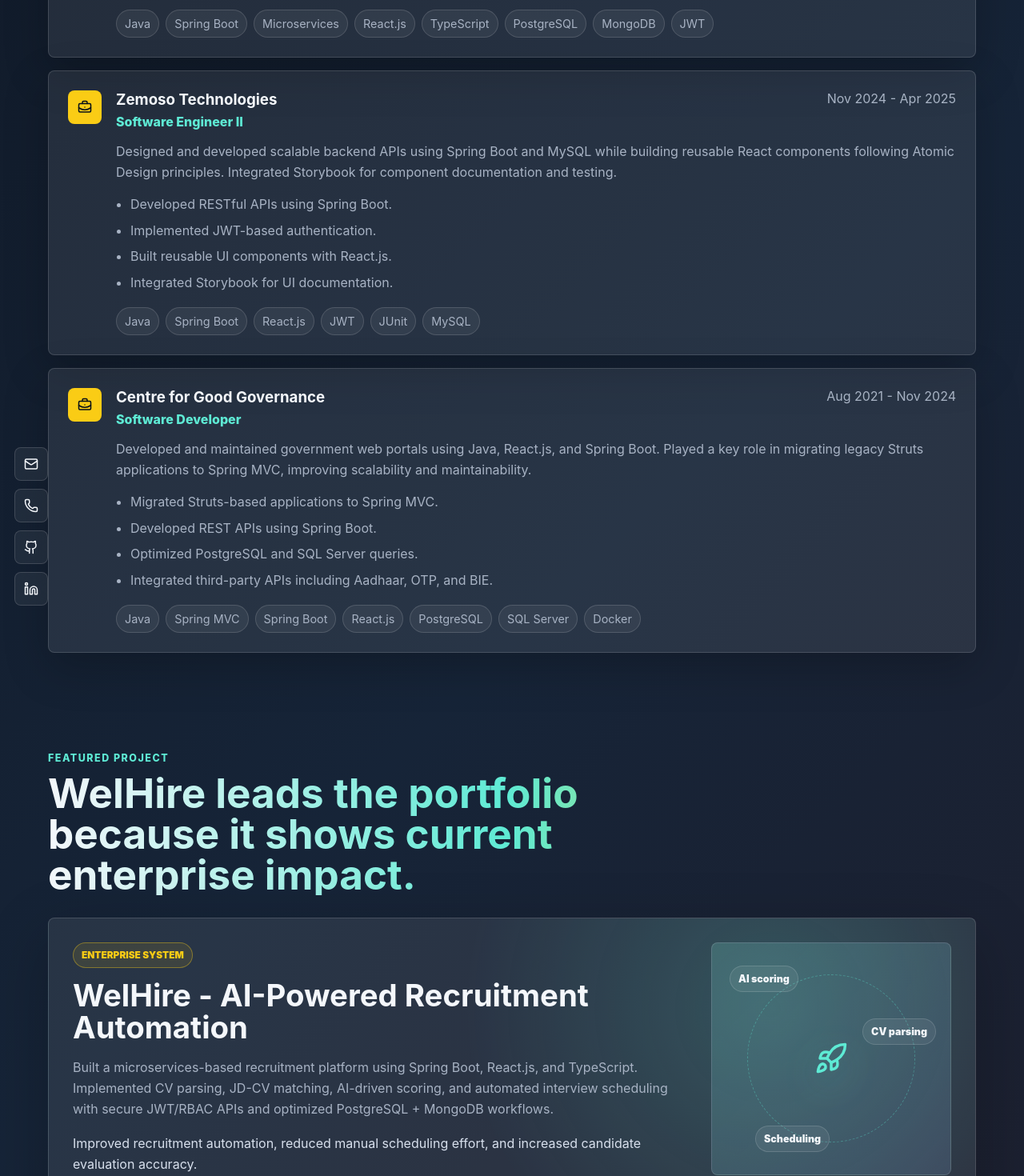
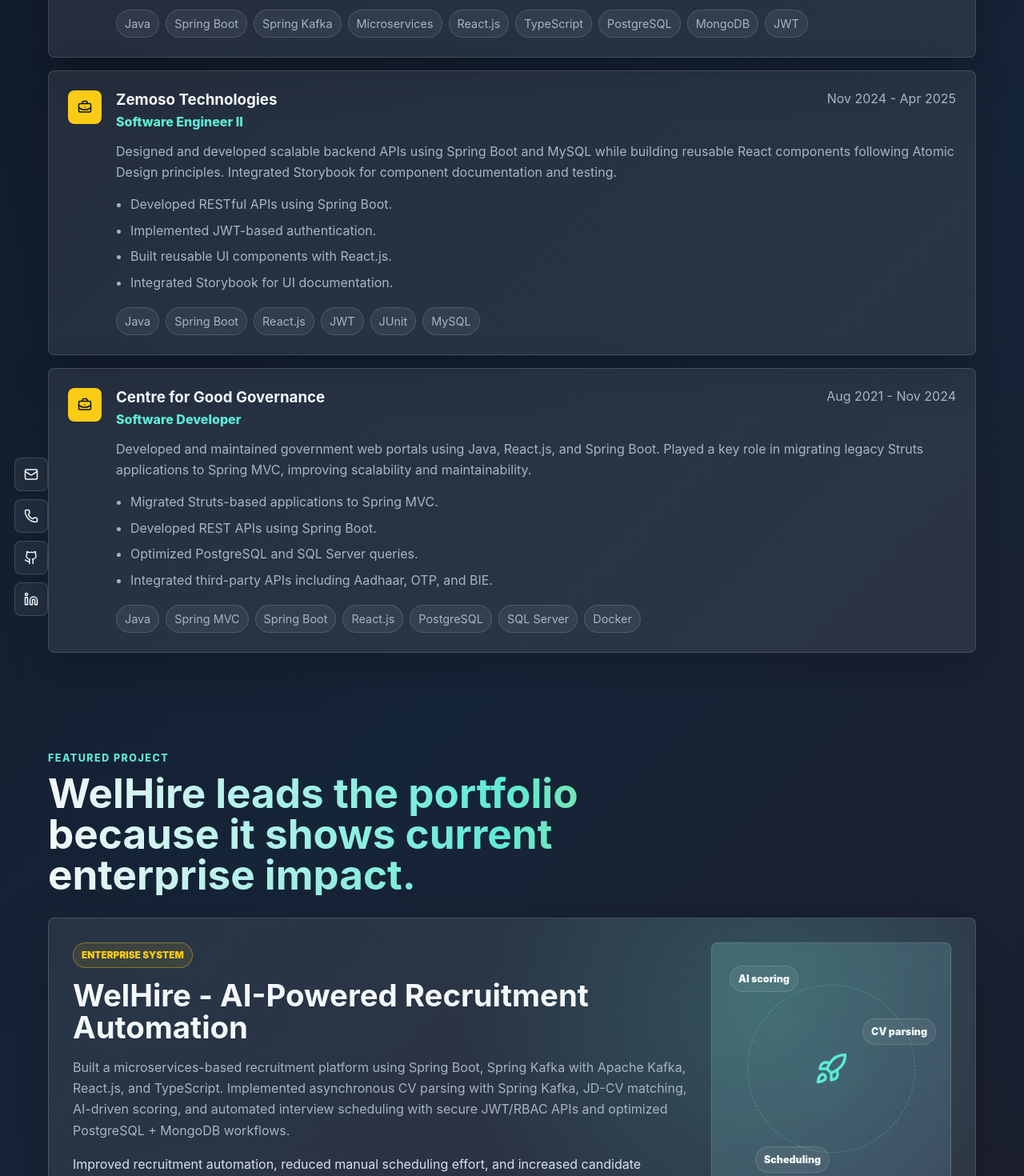
Before and after one commit to premchanduyerra123/portfolio_anime, a React (Vite) app: page / in a window 1280 px wide. Shown: the part 2364-3834 px from the top of the page at 80% size. Built offline with nearby package versions, Linux system fonts and the light colour scheme.

Commit message:
added spring kafka

```diff
--- a/index.html
+++ b/index.html
@@ -3,9 +3,9 @@
   <head>
     <meta charset="UTF-8" />
     <meta name="viewport" content="width=device-width, initial-scale=1.0" />
-    <meta name="description" content="Prem is the portfolio of Prem Chandu Yerra, a Java Full Stack Developer with experience in React.js, Spring Boot, REST APIs, PostgreSQL, MongoDB, JWT security, and enterprise web platforms." />
+    <meta name="description" content="Prem is the portfolio of Prem Chandu Yerra, a Java Full Stack Developer with experience in React.js, Spring Boot, Spring Kafka, REST APIs, PostgreSQL, MongoDB, and enterprise web platforms." />
     <meta name="author" content="Prem Chandu Yerra" />
-    <meta name="keywords" content="Prem, Prem Chandu, Prem Chandu Yerra, Java Full Stack Developer, React Developer, Spring Boot Developer, REST API Developer, PostgreSQL Developer, MongoDB Developer, Telangana India" />
+    <meta name="keywords" content="Prem, Prem Chandu, Prem Chandu Yerra, Java Full Stack Developer, React Developer, Spring Boot Developer, Spring Kafka Developer, Apache Kafka Developer, REST API Developer, PostgreSQL Developer, MongoDB Developer, Telangana India" />
     <meta name="robots" content="index, follow" />
     <meta name="theme-color" content="#0f172a" />
     <link rel="canonical" href="https://premchandu.com/" />
@@ -14,7 +14,7 @@
     <meta property="og:type" content="website" />
     <meta property="og:url" content="https://premchandu.com/" />
     <meta property="og:title" content="Prem | Java Full Stack Developer" />
-    <meta property="og:description" content="Prem is the portfolio of Prem Chandu Yerra, a Java Full Stack Developer building React, Spring Boot, REST API, PostgreSQL, and MongoDB web platforms." />
+    <meta property="og:description" content="Prem is the portfolio of Prem Chandu Yerra, a Java Full Stack Developer building React, Spring Boot, Spring Kafka, REST API, PostgreSQL, and MongoDB web platforms." />
     <meta property="og:image" content="https://premchandu.com/favicon.png" />
     <meta property="og:image:alt" content="Prem Chandu Yerra portfolio preview" />
     <meta property="og:site_name" content="Prem Chandu Yerra Portfolio" />
@@ -22,7 +22,7 @@
     <meta name="twitter:card" content="summary_large_image" />
     <meta name="twitter:url" content="https://premchandu.com/" />
     <meta name="twitter:title" content="Prem | Java Full Stack Developer" />
-    <meta name="twitter:description" content="Prem is the portfolio of Prem Chandu Yerra, a Java Full Stack Developer specializing in React.js, Spring Boot, REST APIs, PostgreSQL, MongoDB, and secure enterprise web applications." />
+    <meta name="twitter:description" content="Prem is the portfolio of Prem Chandu Yerra, a Java Full Stack Developer specializing in React.js, Spring Boot, Spring Kafka, REST APIs, PostgreSQL, MongoDB, and secure enterprise web applications." />
     <meta name="twitter:image" content="https://premchandu.com/favicon.png" />
 
     <script type="application/ld+json">
@@ -47,6 +47,7 @@
         "knowsAbout": [
           "Java",
           "Spring Boot",
+          "Spring Kafka",
           "React.js",
           "REST APIs",
           "PostgreSQL",
--- a/src/data/portfolio.json
+++ b/src/data/portfolio.json
@@ -59,7 +59,7 @@
   "skills": [
     {
       "category": "Backend Stack",
-      "items": ["Java", "Spring Boot", "Spring MVC", "PostgreSQL", "SQL Server", "JWT Security", "JPA / Hibernate", "Swagger / OpenAPI"]
+      "items": ["Java", "Spring Boot", "Spring MVC", "Spring Kafka", "PostgreSQL", "SQL Server", "JWT Security", "JPA / Hibernate", "Swagger / OpenAPI"]
     },
     {
       "category": "Frontend Stack",
@@ -88,15 +88,16 @@
       "role": "Senior Engineer",
       "period": "Apr 2025 - Present",
       "location": "Telangana, India",
-      "description": "Designed and developed the WelHire recruitment platform using Spring Boot and React.js, implemented CV parsing and JD-CV matching, built secure APIs with JWT/RBAC, and optimized PostgreSQL/MongoDB queries with async processing.",
+      "description": "Designed and developed the WelHire recruitment platform using Spring Boot and React.js, implemented CV parsing and JD-CV matching, integrated Spring Kafka for asynchronous CV processing, built secure APIs with JWT/RBAC, and optimized PostgreSQL/MongoDB queries.",
       "highlights": [
         "Built WelHire recruitment automation platform.",
         "Implemented JWT auth and role-based access control.",
         "Optimized PostgreSQL and MongoDB queries.",
+        "Integrated Spring Kafka for asynchronous CV parsing pipelines.",
         "Added async processing and scheduled pipelines.",
         "Delivered React + TypeScript dashboards."
       ],
-      "tags": ["Java", "Spring Boot", "Microservices", "React.js", "TypeScript", "PostgreSQL", "MongoDB", "JWT"]
+      "tags": ["Java", "Spring Boot", "Spring Kafka", "Microservices", "React.js", "TypeScript", "PostgreSQL", "MongoDB", "JWT"]
     },
     {
       "company": "Zemoso Technologies",
@@ -133,8 +134,8 @@
     {
       "name": "WelHire - AI-Powered Recruitment Automation",
       "label": "Enterprise System",
-      "technologies": ["Spring Boot", "Microservices", "React.js", "TypeScript", "PostgreSQL", "MongoDB", "JWT"],
-      "description": "Built a microservices-based recruitment platform using Spring Boot, React.js, and TypeScript. Implemented CV parsing, JD-CV matching, AI-driven scoring, and automated interview scheduling with secure JWT/RBAC APIs and optimized PostgreSQL + MongoDB workflows.",
+      "technologies": ["Spring Boot", "Spring Kafka", "Microservices", "React.js", "TypeScript", "PostgreSQL", "MongoDB", "JWT"],
+      "description": "Built a microservices-based recruitment platform using Spring Boot, Spring Kafka with Apache Kafka, React.js, and TypeScript. Implemented asynchronous CV parsing with Spring Kafka, JD-CV matching, AI-driven scoring, and automated interview scheduling with secure JWT/RBAC APIs and optimized PostgreSQL + MongoDB workflows.",
       "impact": "Improved recruitment automation, reduced manual scheduling effort, and increased candidate evaluation accuracy."
     },
     {
```
